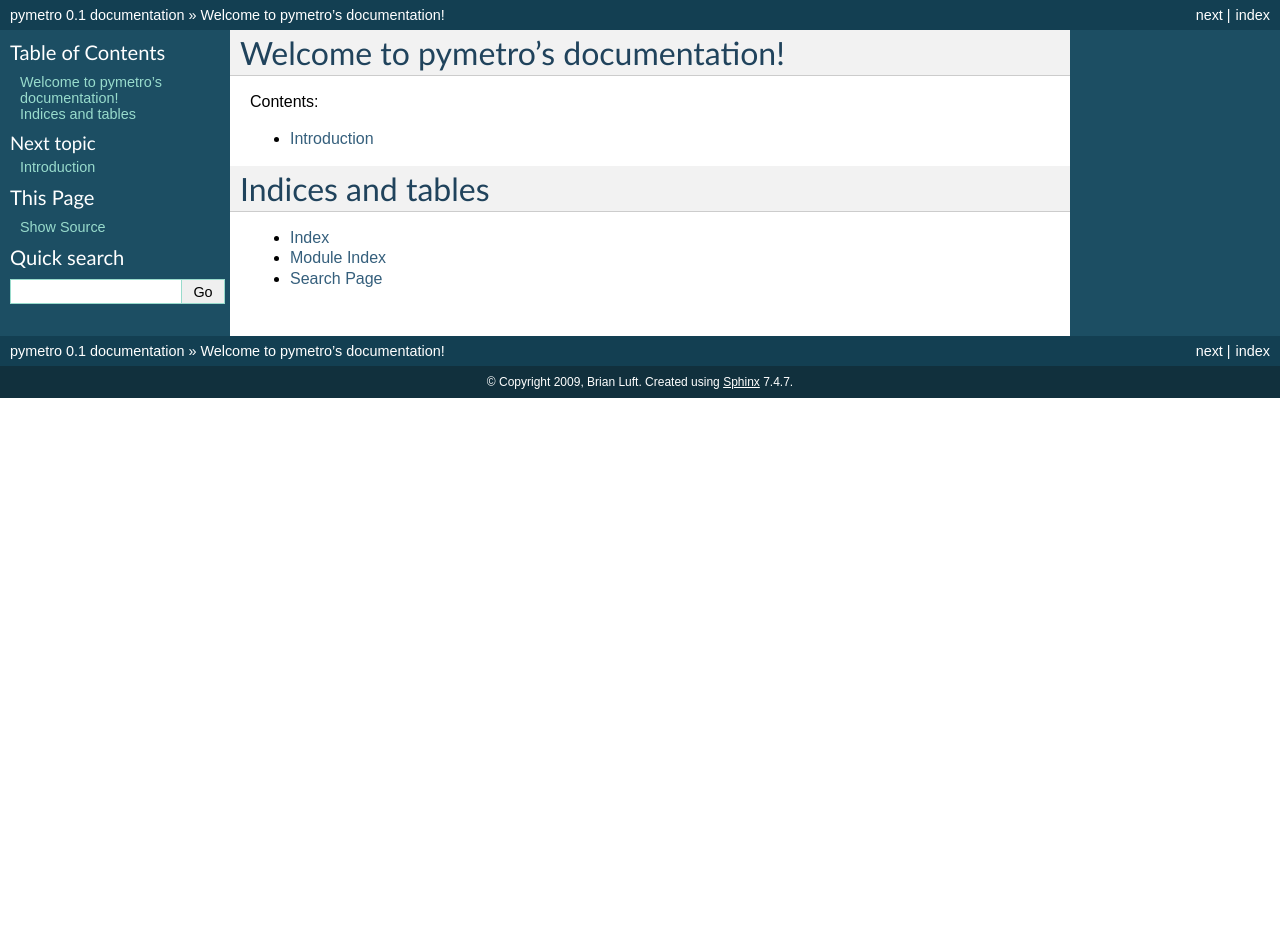
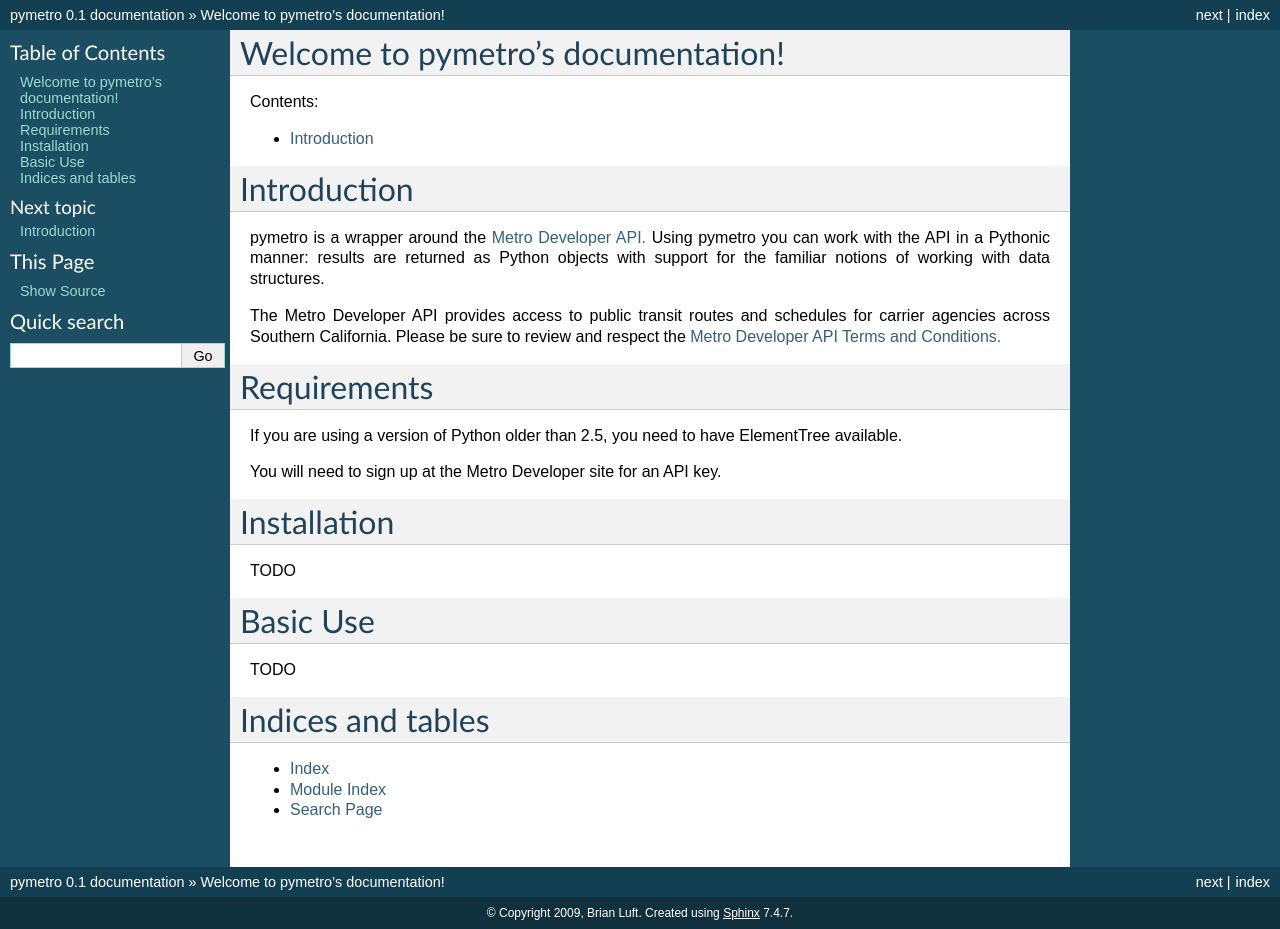
Before and after one commit to unbracketed/pymetro, a Sphinx documentation site: the page built from docs/index.rst, in a window 1280 px wide. Built offline with Sphinx 7.4.7, drawn with Linux system fonts in a browser that asks for light colours; before the commit the page ends 900 px from its top, so only the background shows below that.

Commit message:
updates intro documentation

```diff
--- a/docs/index.rst
+++ b/docs/index.rst
@@ -13,6 +13,31 @@ Contents:
 
    intro
 
+Introduction
+=======
+
+pymetro is a wrapper around the `Metro Developer API. <http://developer.metro.net/>`_ Using pymetro you can work
+with the API in a Pythonic manner: results are returned as Python objects with support
+for the familiar notions of working with data structures.
+
+The Metro Developer API provides access to public transit routes and schedules for
+carrier agencies across Southern California.  Please be sure to review and respect the `Metro Developer API Terms and Conditions. <http://developer.metro.net/policies/terms/>`_
+
+Requirements
+========
+
+If you are using a version of Python older than 2.5, you need to have ElementTree available.
+
+You will need to sign up at the Metro Developer site for an API key.
+
+Installation
+=======
+TODO
+
+Basic Use
+======
+TODO
+
 Indices and tables
 ==================
 
```
